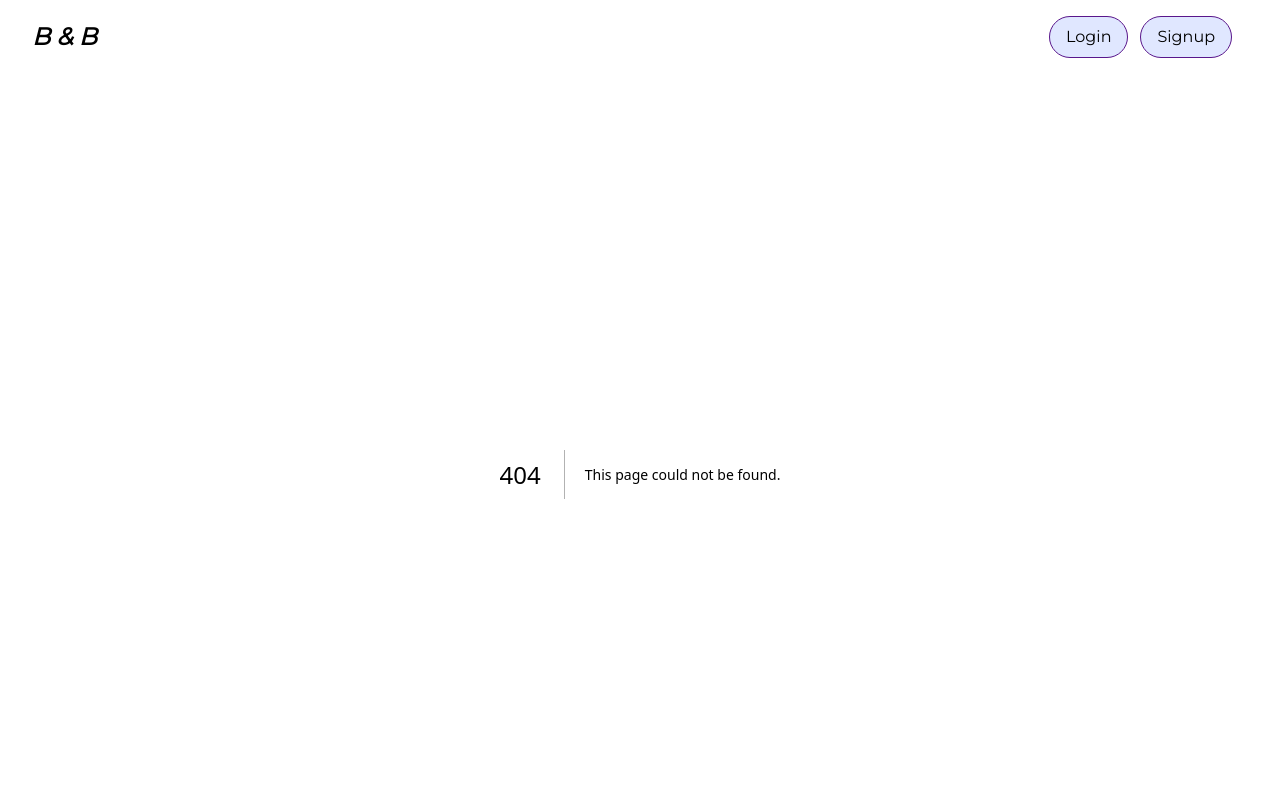
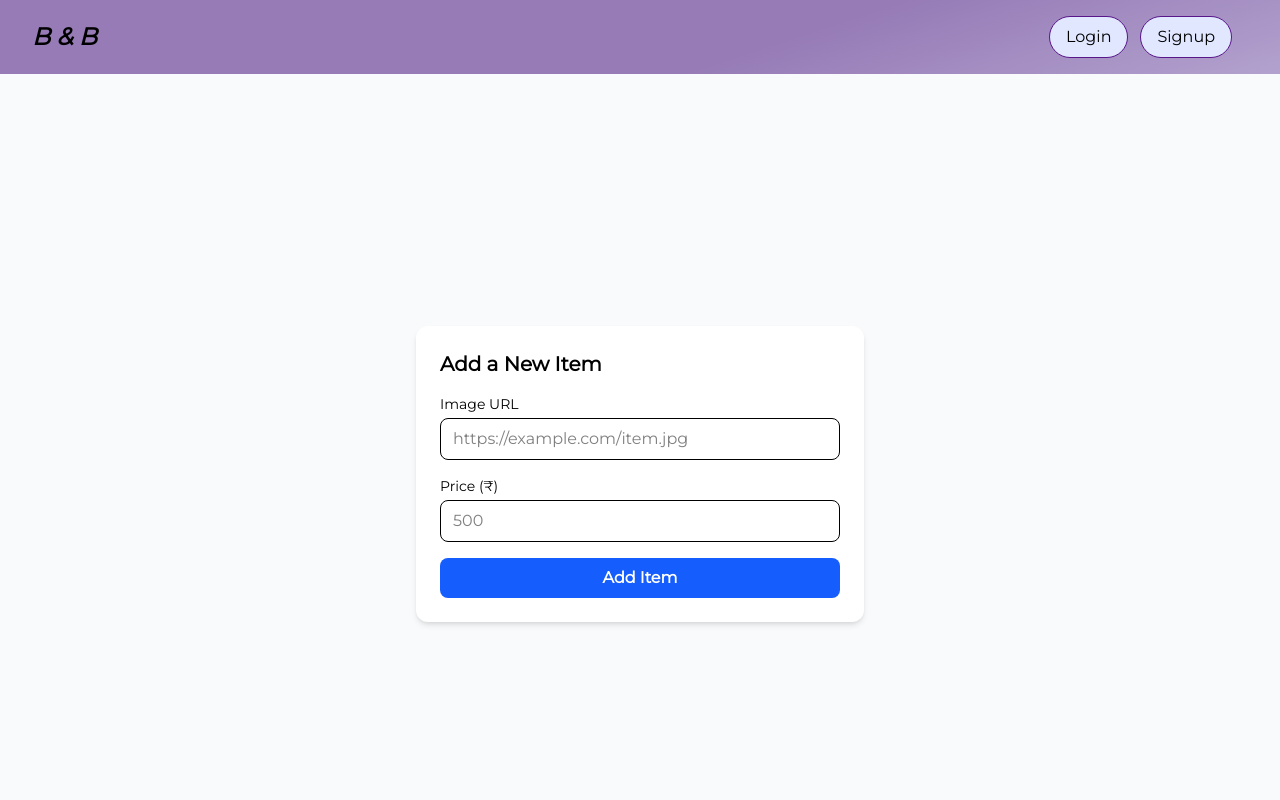
Before and after one commit to LakshyaG34/LG-Buy-Sell_WebApp, a Next.js app: page /home/add in a window 1280 px wide. Before the commit this address had no page. Shown: the top 800 px of the page. Built offline with nearby package versions, Linux system fonts and the light colour scheme.

Commit message:
Item Route Completed

```diff
--- /dev/null
+++ b/src/app/api/items/route.js
@@ -0,0 +1,36 @@
+import { db } from "@/lib/db";
+import Item from "@/models/Item";
+
+export async function GET() {
+  try {
+    await db();
+    const items = await Item.find({});
+    return new REPONSE(JSON.stringify(items), { status: 200 });
+  } catch (error) {
+    return new Response(JSON.stringify({ error: error.message }), {
+      status: 500,
+    });
+  }
+}
+
+export async function POST(req) {
+  try {
+    await db();
+    const { image, price, description } = await req.json();
+
+    if (!image || !price) {
+      return new RESPONSE(JSON.stringify({ error: "Missing field" }), {
+        status: 400,
+      });
+    }
+
+    const newItem = new Item({ image, price, description });
+    await newItem.save();
+
+    return new REPONSE(JSON.stringify(newItem), { status: 201 });
+  } catch (err) {
+    return new Response(JSON.stringify({ error: error.message }), {
+      status: 500,
+    });
+  }
+}
--- a/src/app/components/footer.jsx
+++ b/src/app/components/footer.jsx
@@ -4,7 +4,7 @@ import Link from "next/link"
 const Footer = () =>
 {
     return(
-        <footer className="py-6">
+        <footer className="py-6 mt-auto">
             <hr/>
             <div className="flex flex-col justify-center items-center">
                 <div className="py-4 text-gray-600">
--- /dev/null
+++ b/src/app/components/itemCard.jsx
@@ -0,0 +1,6 @@
+import React from "react"
+
+const ItemCard = () =>
+{
+
+}
--- /dev/null
+++ b/src/app/home/add/page.jsx
@@ -0,0 +1,84 @@
+"use client";
+import React, { useState } from "react";
+import { useRouter } from "next/navigation";
+
+export default function AddItem() {
+  const [image, setImage] = useState("");
+  const [price, setPrice] = useState("");
+  const [description, setDescription] = useState("");
+  const [loading, setLoading] = useState(false);
+  const [err, setErr] = useState(null);
+
+  const router = useRouter();
+  const handleSubmit = async (e) => {
+    e.preventDefault();
+    setLoading(true);
+    setErr(null);
+    try {
+      const res = await fetch("/api/items", {
+        method: "POST",
+        headers: { "Content-Type": "application/json" },
+        body: JSON.stringify({ image, price }),
+      });
+      if (!res.ok) {
+        const err = await res.json();
+        throw new Error(err.error || "Failed to add item");
+      }
+      setImage("");
+      setPrice("");
+      setDescription("");
+      res.push("/home");
+    } catch (err) {
+      setErr(err.message);
+    } finally {
+      setLoading(false);
+    }
+  };
+  return (
+    <div className="min-h-screen flex items-center justify-center bg-gray-50 px-6">
+      <div className="w-full max-w-md bg-white p-6 rounded-xl shadow-md">
+        <h1 className="text-xl font-bold mb-4">Add a New Item</h1>
+
+        <form onSubmit={handleSubmit} className="space-y-4">
+          {/* Image URL Input */}
+          <div>
+            <label className="block text-sm font-medium mb-1">Image URL</label>
+            <input
+              type="text"
+              value={image}
+              onChange={(e) => setImage(e.target.value)}
+              placeholder="https://example.com/item.jpg"
+              className="w-full border rounded-lg px-3 py-2 focus:outline-none focus:ring focus:ring-blue-300"
+              required
+            />
+          </div>
+
+          {/* Price Input */}
+          <div>
+            <label className="block text-sm font-medium mb-1">Price (₹)</label>
+            <input
+              type="number"
+              value={price}
+              onChange={(e) => setPrice(e.target.value)}
+              placeholder="500"
+              className="w-full border rounded-lg px-3 py-2 focus:outline-none focus:ring focus:ring-blue-300"
+              required
+            />
+          </div>
+
+          {/* Error */}
+          {err && <p className="text-red-500 text-sm">{err}</p>}
+
+          {/* Submit Button */}
+          <button
+            type="submit"
+            disabled={loading}
+            className="w-full bg-blue-600 text-white py-2 rounded-lg font-semibold hover:bg-blue-700 transition disabled:bg-gray-400"
+          >
+            {loading ? "Adding..." : "Add Item"}
+          </button>
+        </form>
+      </div>
+    </div>
+  );
+}
--- a/src/app/home/page.jsx
+++ b/src/app/home/page.jsx
@@ -1,11 +1,25 @@
 import React from "react"
+import Link from "next/link"
 
 const Home = () =>
 {
+    const [items, setItems] = useState([]);
+    useEffecct(()=>{
+        const demo = async()=>{
+            const response = await fetch("/api/items");
+            if(!response.ok)
+            {
+                throw new Error("cannot fetch")
+            }
+            const data = await response.json();
+            setItems(data);
+        };
+        demo();
+    },[]);
     return(
-        <div>
-            This is HomePage
-        </div>
+        <section>
+
+        </section>
     )
 }
 export default Home;
--- /dev/null
+++ b/src/models/Item.js
@@ -0,0 +1,19 @@
+import mongoose from "mongoose"
+
+const itemSchema = new mongoose.Schema({
+    image:{
+        type:String,
+        required: true
+    },
+    price:{
+        type:String,
+        required: true
+    },
+    description:{
+        type:String,
+        // required: true
+    },
+},{timestamps: true});
+
+const Item = mongoose.models.Item || mongoose.model("Item", itemSchema);
+export default Item;
```
